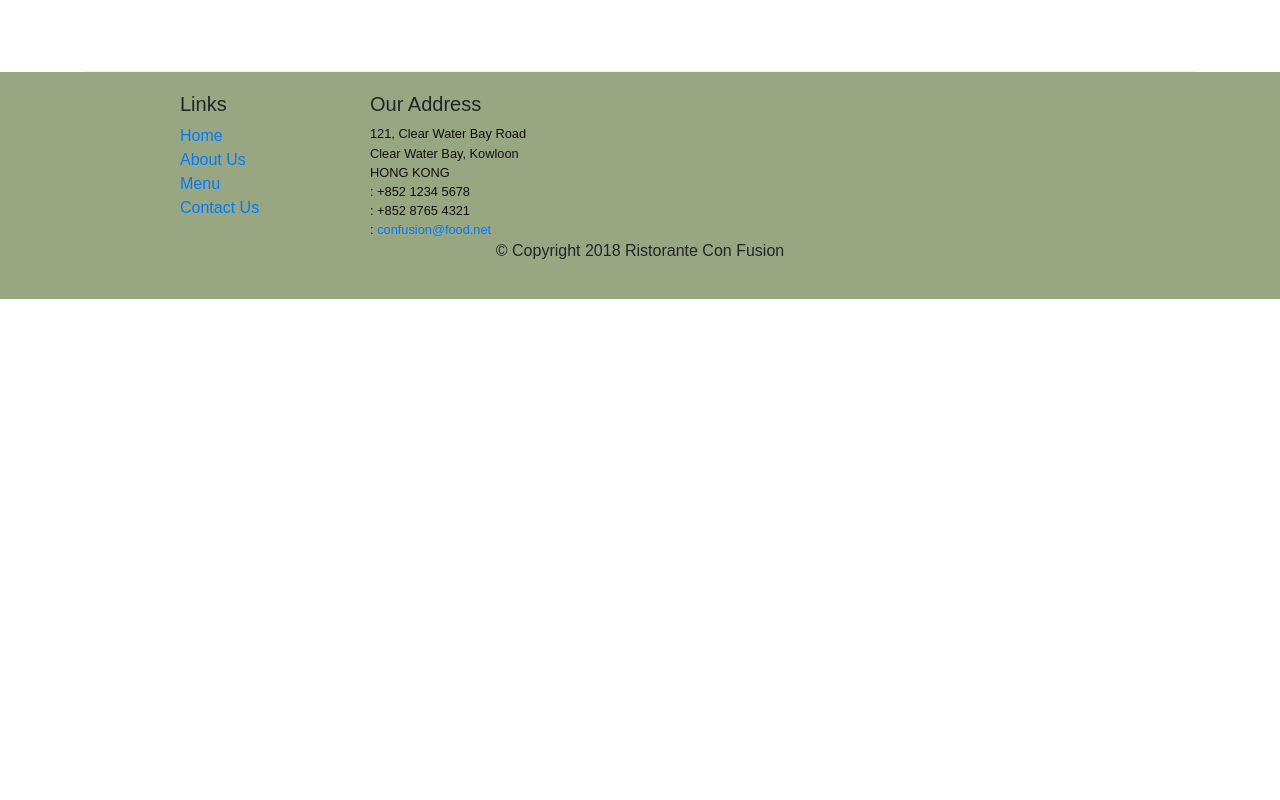
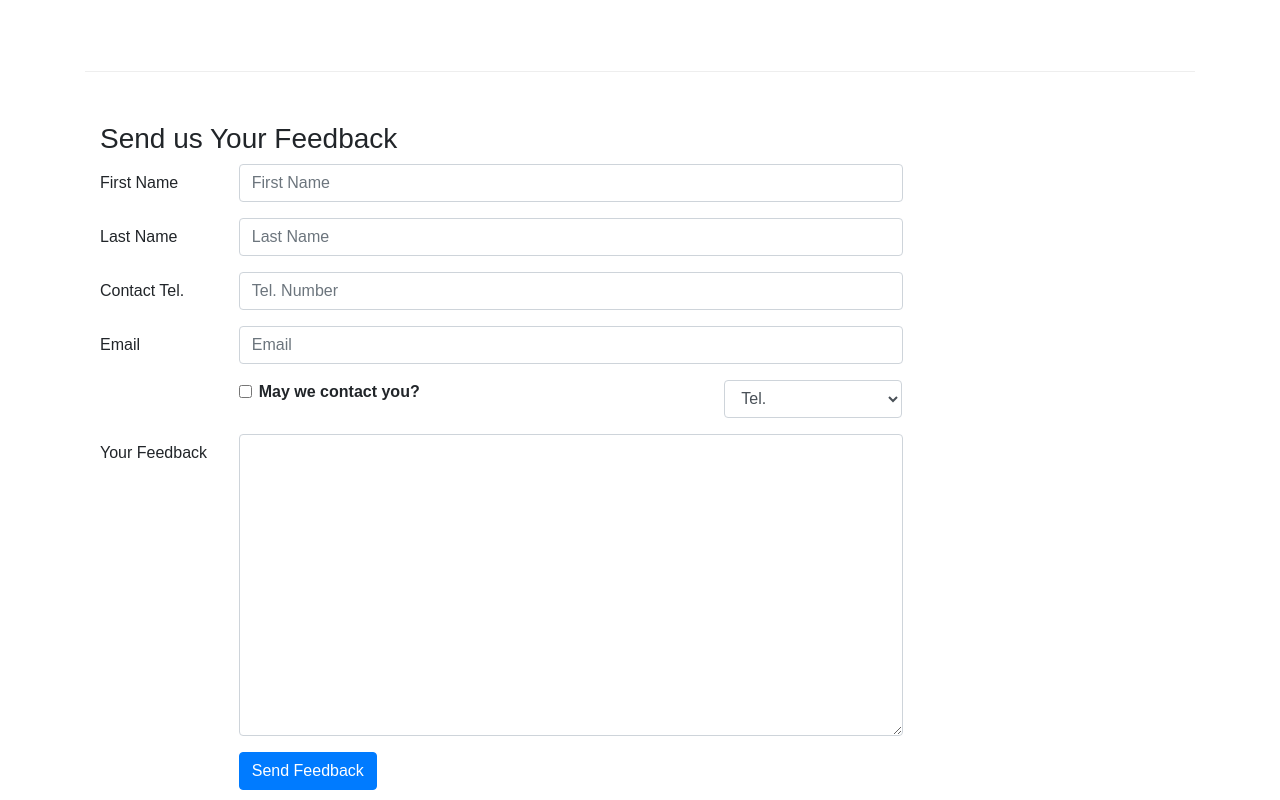
Before and after one commit to jhonathann/React, a React (Create React App) app: page /contactus in a window 1280 px wide. Shown: the part 800-1600 px from the top of the page. Before the commit the page ends 1099 px from the top, so only its background shows below. Built offline with nearby package versions, Linux system fonts and the light colour scheme; the HTML template or start-up script is replaced by a standard one.

Commit message:
Controlled Forms

```diff
--- a/src/components/ContactComponent.js
+++ b/src/components/ContactComponent.js
@@ -1,8 +1,46 @@
-import React from "react";
-import { Breadcrumb, BreadcrumbItem } from "reactstrap";
+import React, { Component } from "react";
+import {
+  Breadcrumb,
+  BreadcrumbItem,
+  Button,
+  Form,
+  FormGroup,
+  Label,
+  Input,
+  Col,
+} from "reactstrap";
 import { Link } from "react-router-dom";
 
-function Contact(props) {
+class Contact extends Component {
+  constructor(props) {
+    super(props);
+    this.state = {
+      firstname: "",
+      lastname: "",
+      telnum: "",
+      email: "",
+      agree: false,
+      contactType: "Tel.",
+      message: "",
+    };
+    this.handleSubmit = this.handleSubmit.bind(this);
+    this.handleInputChange = this.handleInputChange.bind(this);
+  }
+  handleInputChange(event) {
+    const target = event.target;
+    const value = target.type === "checkbox" ? target.checked : target.value;
+    const name = target.name;
+
+    this.setState({
+      [name]: value,
+    });
+  }
+  handleSubmit(event) {
+    console.log("Current State is: " + JSON.stringify(this.state));
+    alert("Current State is: " + JSON.stringify(this.state));
+    event.preventDefault();
+  }
+  render() {
     return (
       <div className="container">
         <div className="row">
@@ -63,8 +101,126 @@
             </div>
           </div>
         </div>
+        <div className="row row-content">
+          <div className="col-12">
+            <h3>Send us Your Feedback</h3>
+          </div>
+          <div className="col-12 col-md-9">
+            <Form onSubmit={this.handleSubmit}>
+              <FormGroup row>
+                <Label htmlFor="firstname" md={2}>
+                  First Name
+                </Label>
+                <Col md={10}>
+                  <Input
+                    type="text"
+                    id="firstname"
+                    name="firstname"
+                    placeholder="First Name"
+                    value={this.state.firstname}
+                    onChange={this.handleInputChange}
+                  />
+                </Col>
+              </FormGroup>
+              <FormGroup row>
+                <Label htmlFor="lastname" md={2}>
+                  Last Name
+                </Label>
+                <Col md={10}>
+                  <Input
+                    type="text"
+                    id="lastname"
+                    name="lastname"
+                    placeholder="Last Name"
+                    value={this.state.lastname}
+                    onChange={this.handleInputChange}
+                  />
+                </Col>
+              </FormGroup>
+              <FormGroup row>
+                <Label htmlFor="telnum" md={2}>
+                  Contact Tel.
+                </Label>
+                <Col md={10}>
+                  <Input
+                    type="tel"
+                    id="telnum"
+                    name="telnum"
+                    placeholder="Tel. Number"
+                    value={this.state.telnum}
+                    onChange={this.handleInputChange}
+                  />
+                </Col>
+              </FormGroup>
+              <FormGroup row>
+                <Label htmlFor="email" md={2}>
+                  Email
+                </Label>
+                <Col md={10}>
+                  <Input
+                    type="email"
+                    id="email"
+                    name="email"
+                    placeholder="Email"
+                    value={this.state.email}
+                    onChange={this.handleInputChange}
+                  />
+                </Col>
+              </FormGroup>
+              <FormGroup row>
+                <Col md={{ size: 6, offset: 2 }}>
+                  <FormGroup check>
+                    <Label check>
+                      <Input
+                        type="checkbox"
+                        name="agree"
+                        checked={this.state.agree}
+                        onChange={this.handleInputChange}
+                      />{" "}
+                      <strong>May we contact you?</strong>
+                    </Label>
+                  </FormGroup>
+                </Col>
+                <Col md={{ size: 3, offset: 1 }}>
+                  <Input
+                    type="select"
+                    name="contactType"
+                    value={this.state.contactType}
+                    onChange={this.handleInputChange}
+                  >
+                    <option>Tel.</option>
+                    <option>Email</option>
+                  </Input>
+                </Col>
+              </FormGroup>
+              <FormGroup row>
+                <Label htmlFor="message" md={2}>
+                  Your Feedback
+                </Label>
+                <Col md={10}>
+                  <Input
+                    type="textarea"
+                    id="message"
+                    name="message"
+                    rows="12"
+                    value={this.state.message}
+                    onChange={this.handleInputChange}
+                  />
+                </Col>
+              </FormGroup>
+              <FormGroup row>
+                <Col md={{ size: 10, offset: 2 }}>
+                  <Button type="submit" color="primary">
+                    Send Feedback
+                  </Button>
+                </Col>
+              </FormGroup>
+            </Form>
+          </div>
+        </div>
       </div>
     );
   }
+}
 
 export default Contact;
```
Lines whose indentation alone changed are shown as unchanged.
